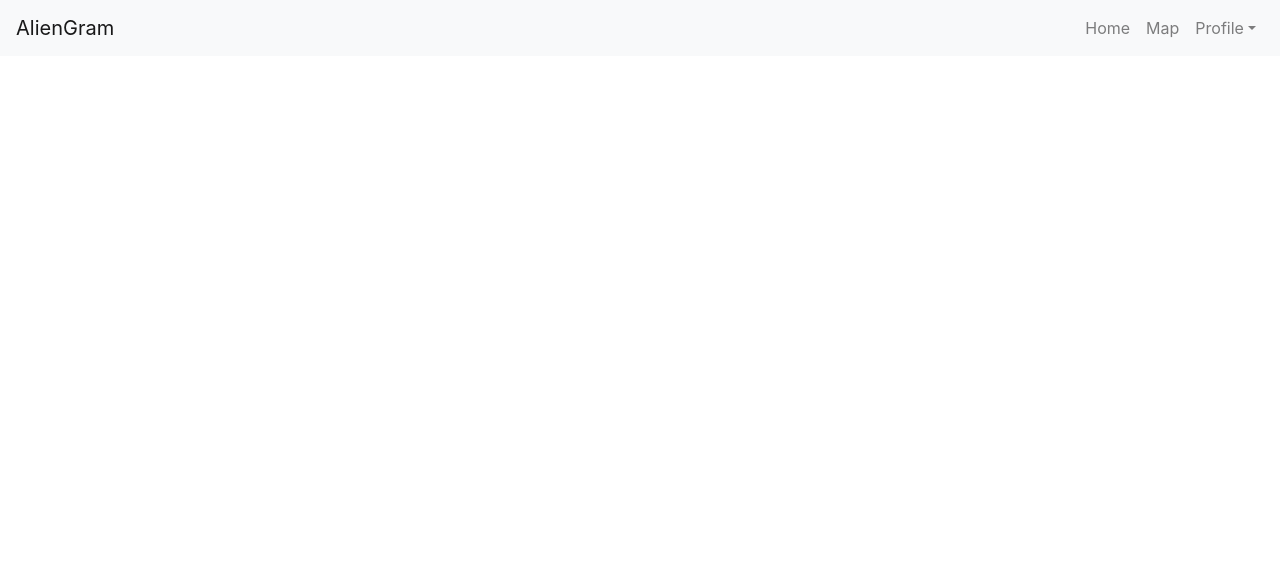
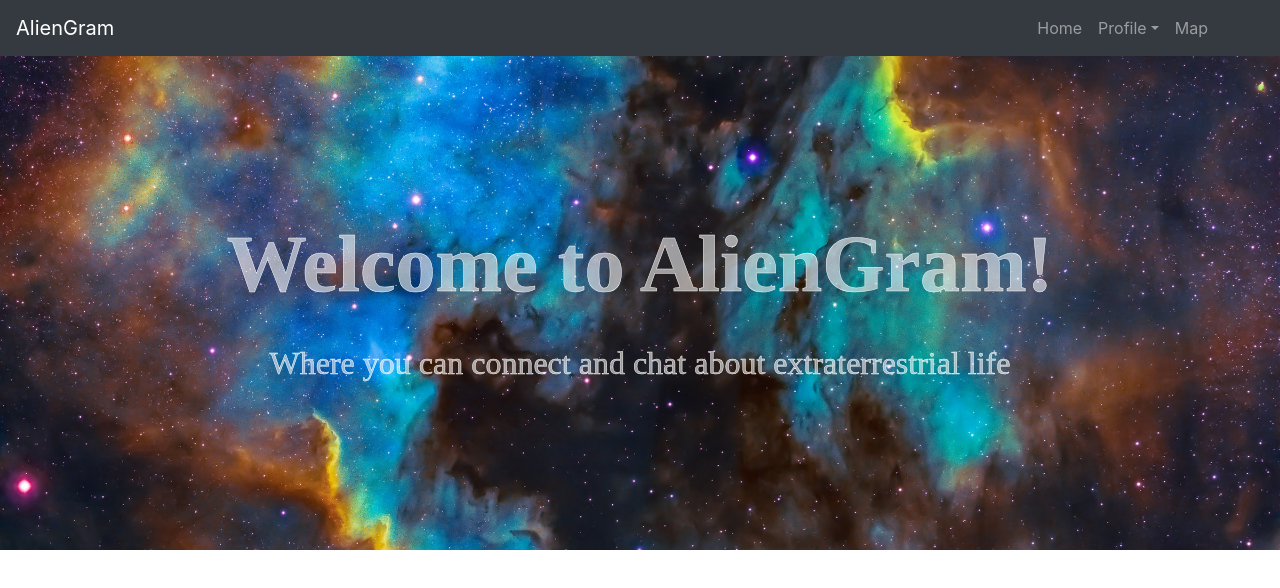
Before and after one commit to now-in-orbit/alien-gram, a React app in the folder frontend/: page / in a window 1280 px wide. Built offline with nearby package versions, Linux system fonts and the light colour scheme; a web font is replaced by a local one.

Commit message:
combined navbar and welcome

```diff
--- a/frontend/public/index.html
+++ b/frontend/public/index.html
@@ -39,5 +39,7 @@
       To begin the development, run `npm start` or `yarn start`.
       To create a production bundle, use `npm run build` or `yarn build`.
     -->
+    <script src="https://code.jquery.com/jquery-3.5.1.slim.min.js" integrity="sha384-DfXdz2htPH0lsSSs5nCTpuj/zy4C+OGpamoFVy38MVBnE+IbbVYUew+OrCXaRkfj" crossorigin="anonymous"></script>
+    <script src="https://cdn.jsdelivr.net/npm/bootstrap@4.6.0/dist/js/bootstrap.bundle.min.js" integrity="sha384-Piv4xVNRyMGpqkS2by6br4gNJ7DXjqk09RmUpJ8jgGtD7zP9yug3goQfGII0yAns" crossorigin="anonymous"></script>
   </body>
 </html>
--- a/frontend/src/ui/Home.js
+++ b/frontend/src/ui/Home.js
@@ -1,14 +1,14 @@
 import React from "react"
 
 import { Welcome } from "./Welcome"
-
-
 import {NavBar} from "./components/NavBar"
 
 export const Home = () => {
 	return (
 		<>
+
 			<NavBar />
+			<Welcome />
 		</>
 	)
 }
--- a/frontend/src/ui/Welcome.css
+++ b/frontend/src/ui/Welcome.css
@@ -13,8 +13,6 @@
     background-position: center;
     background-size: cover;
     Font-weight: bold;
-    margin-top: 100px;
-    margin-bottom: 100px;
     padding: 10em 6em;
     text-align: center;
     border-radius: 0 !important;
--- a/frontend/src/ui/components/NavBar.js
+++ b/frontend/src/ui/components/NavBar.js
@@ -1,21 +1,22 @@
 import React from "react"
 import {Nav, Navbar, NavDropdown} from "react-bootstrap"
+import '../Welcome.css'
 export const  NavBar =  () => {
     return (
         <>
-            <Navbar bg="light" expand="lg">
+            <Navbar bg="dark" expand="lg" variant='dark'>
                 <Navbar.Brand href="#home">AlienGram</Navbar.Brand>
                 <Navbar.Toggle aria-controls="basic-navbar-nav" />
                 <Navbar.Collapse id="basic-navbar-nav">
-                    <Nav className="ml-auto">
-                        <Nav.Link href="#home">Home</Nav.Link>
-                        <Nav.Link href="#link">Map</Nav.Link>
-                        <NavDropdown title="Profile" id="basic-nav-dropdown">
+                    <Nav className="ml-auto mr-5">
+                        <Nav.Link className='navlink' href="#home">Home</Nav.Link>
+                        <NavDropdown title="Profile" id="basic-nav-dropdown" className='dropdown-menu-right'>
                             <NavDropdown.Item href="#action/3.3">My Profile</NavDropdown.Item>
                             <NavDropdown.Item href="#action/3.1">Posts</NavDropdown.Item>
                             <NavDropdown.Item href="#action/3.2">Transmissions</NavDropdown.Item>
                             <NavDropdown.Item href="#action/3.3">Likes</NavDropdown.Item>
                         </NavDropdown>
+                        <Nav.Link href="#link">Map</Nav.Link>
                     </Nav>
                 </Navbar.Collapse>
             </Navbar>
```
